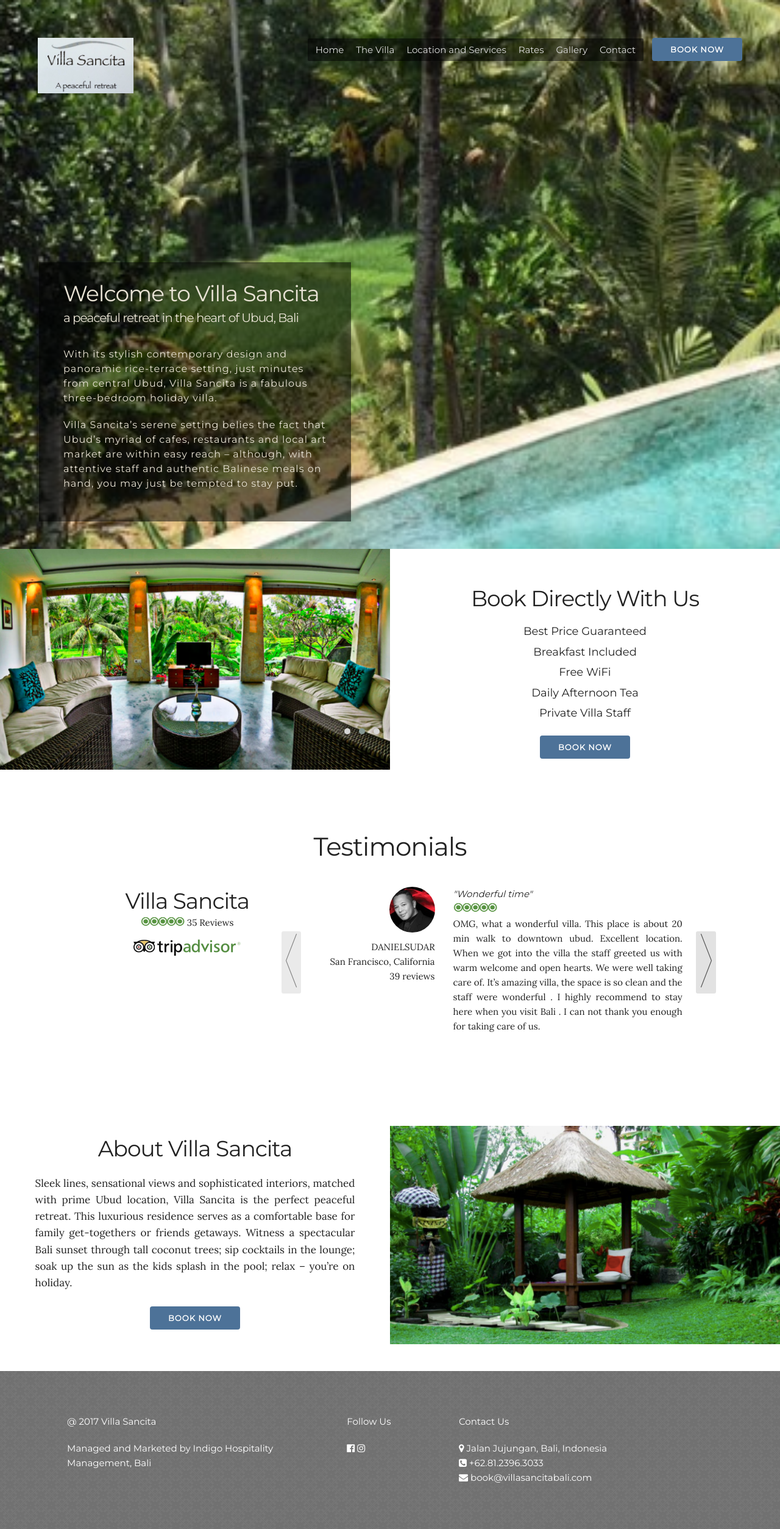
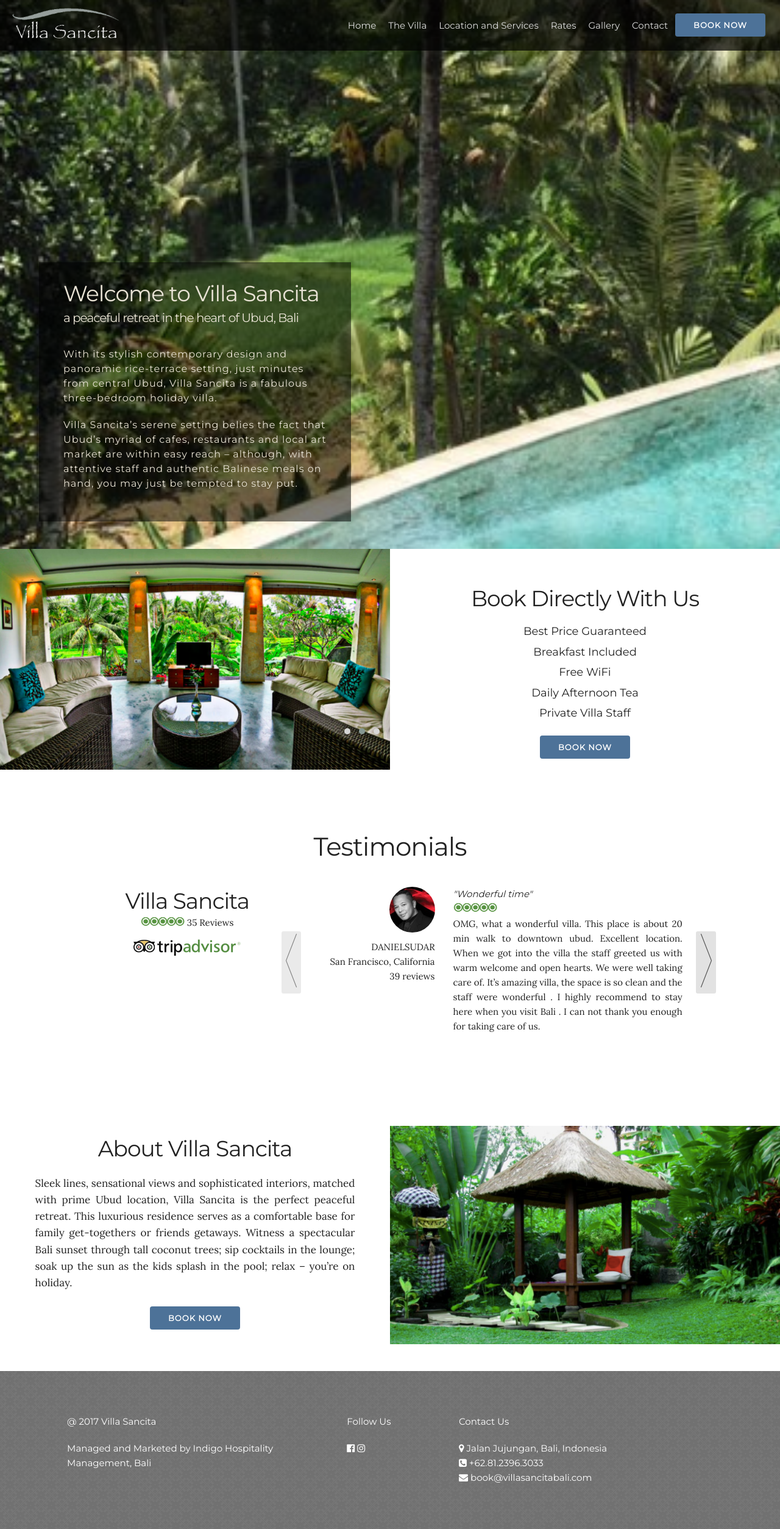
Before and after one commit to raayle/villa-sancita, a Jekyll site: the page built from index.html, in a window 1280 px wide. Shown: the whole page at 61% size. Built offline with Jekyll 4.4.1, drawn with Linux system fonts in a browser that asks for light colours.

Commit message:
Fixed navbar

```diff
--- a/_layouts/default.html
+++ b/_layouts/default.html
@@ -39,7 +39,7 @@
 
   <!-- header-section -->
   <header class="{{page.headerType}}{{layout.headerType}}">
-    <img src="/images/logo.png" alt="Logo" />
+    <img class="logo" src="/images/logo-new-white.png" alt="Logo" />
     <nav class="mobile-hide">
       <ul>
         <li><a href="/">Home</a></li>
--- a/css/style.css
+++ b/css/style.css
@@ -80,13 +80,18 @@ img {
 
 /* ------ Header Section ------ */
 header {
-  clear: both;
   /* position: fixed removed for now */
   position: absolute;
   width: 100%;
   top: 0;
   z-index: 99999;
   transition: 1s;
+  background-color: rgba(0, 0, 0, 0.7);
+}
+
+header img.logo {
+  height: 50px;
+  margin: 13px 0 13px 20px;
 }
 
 header li {
@@ -96,6 +101,67 @@ header li {
   display: inline-block;
   margin: 0 8px;
   color: #DDDDDD;
+}
+
+
+nav {
+  float: right;
+  margin: 22px 0 4px 0;
+  padding-right: 24px;;
+}
+
+
+
+nav.mobile-hide ul {
+  display: inline-block;
+  margin-bottom: 0;
+}
+
+nav li a:hover {
+  background-color: #70566D;
+  color: white;
+  border-radius: 10%;
+}
+
+.nav-stacked {
+  display: inline-block;
+}
+
+.dropdown-nav {
+  position:absolute;
+  right: 15px;
+  top: 10px;
+  color: rgba(255, 255, 255, 0.6);
+}
+
+.dropdown-content li {
+  display: block;
+}
+
+.dropdown-nav a{
+  text-align: right;
+  display: block
+}
+
+span.bold {
+  font-weight: bold;
+}
+
+/* Nav for devices 800px to 902px wide */
+@media screen and (max-width: 910px) {
+  header li {
+    margin: 0 3px;
+  }
+
+  header img.logo {
+    height: 40px;
+    margin: 13px 0 5px 10px;
+  }
+
+  nav {
+    margin: 22px 0 4px 0;
+    padding-right: 13px;
+  }
 }
 
 /* Used for the header opacity transition, added in script.js */
@@ -112,60 +178,6 @@ header li {
 .light-bg.active {
   background-color: rgba(255, 255, 255, 1);;
 }
-
-header img {
-  margin: 62px;
-  height: 91px;
-}
-
-nav {
-  /*width: 70%;*/
-  vertical-align: top;
-  position: absolute; /*fixed removed for now */
-  top: 62px;
-  right: 62px;
-}
-
-nav.mobile-hide ul {
-  display: inline-block;
-  background-color: rgba(0,0,0,0.5);
-  border-radius: 2px;
-}
-
-nav li a:hover {
-  background-color: #70566D;
-  color: white;
-  border-radius: 10%;
-}
-
-header nav.mobile-hide ul {
-  padding: 6px 5px;
-  margin-right: 10px;
-}
-
-.nav-stacked {
-  display: inline-block;
-}
-
-.dropdown-nav {
-  position:absolute;
-  right: 2vw;
-  top: 2vh;
-}
-
-.dropdown-content li {
-  display: block;
-}
-
-.dropdown-nav a{
-  text-align: right;
-  display: block
-}
-
-span.bold {
-  font-weight: bold;
-}
-
 /* -----Home Page------ */
 
 /* --Home-Above-the-fold-- */
```
Also changed, not shown: images/logo-new-white.png (added), 1 other file.
